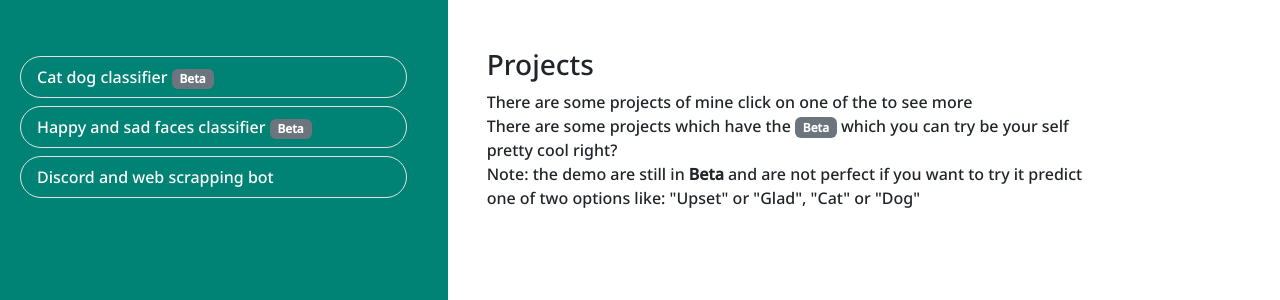
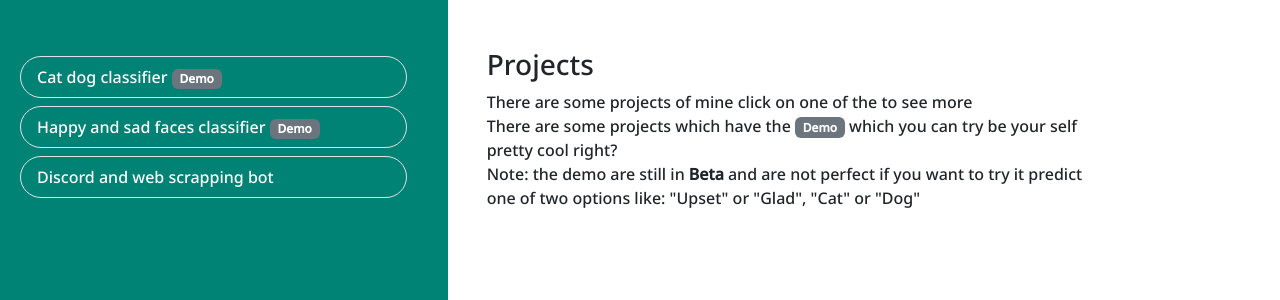
Before and after one commit to BishoyHanyRaafat/bhr, a Django app: page /core/projects in a window 1280 px wide. Shown: the part 76-376 px from the top of the page. Run offline with Django 4.2, Linux system fonts and the light colour scheme; data comes from the database, SQL or seed files in the repository.

Commit message:
changed the badge from beta to demo

```diff
--- a/bhr/projects/templates/projects.html
+++ b/bhr/projects/templates/projects.html
@@ -18,7 +18,7 @@
                 <li class="list-group-item rounded-5" style="background-color: transparent; color: white;">
                     <div onclick="reloadPage('{{project.project_id}}')" style="cursor:pointer">{{project}}
                     {% if project.demo %}
-                    <span class="badge text-bg-secondary">Beta</span>
+                    <span class="badge text-bg-secondary">Demo</span>
                     {%endif%}
                     </div>
                 </li>
@@ -28,7 +28,7 @@
         <div class="col-6 ms-5 mt-5">
             <h3 id="project-title">Projects</h3>
             <p id="project-content">There are some projects of mine click on one of the to see more<br>
-                There are some projects which have the <span class="badge text-bg-secondary">Beta</span>
+                There are some projects which have the <span class="badge text-bg-secondary">Demo</span>
                 which you can try be your self pretty cool right?
                 <br>
                 Note: the demo are still in <b>Beta</b> and are not perfect
```
